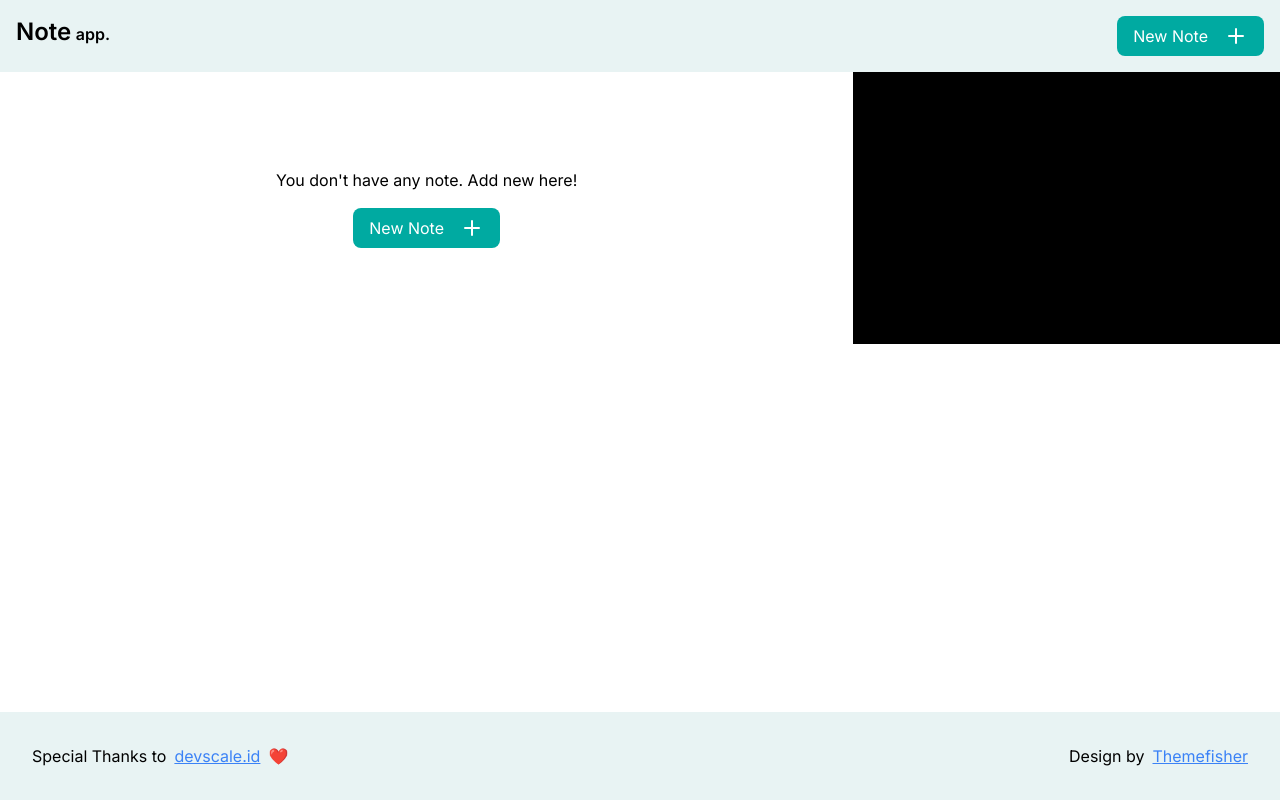
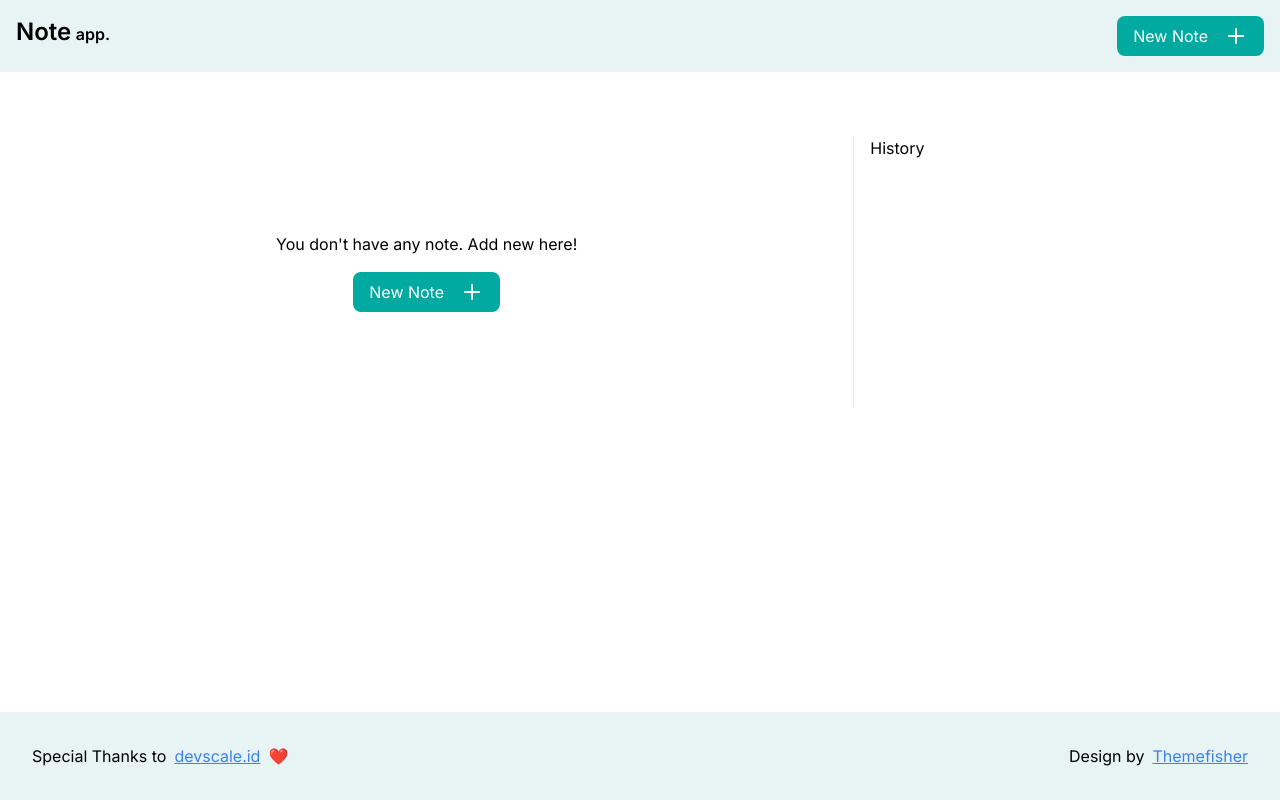
Before and after one commit to jordanmaulana/notenextjs, a Next.js app: page / in a window 1280 px wide. Built offline with nearby package versions, Linux system fonts and the light colour scheme.

Commit message:
complete flow

```diff
--- a/src/app/page.js
+++ b/src/app/page.js
@@ -1,17 +1,20 @@
 import { Footer } from "@/components/globals/footer";
 import { Header } from "@/components/globals/header";
+import { NoteHistory } from "@/components/note_history/NoteHistory";
 import { NotePreview } from "@/components/notes/NotePreview";
 
 export default function Home() {
   return (
     <div className="flex flex-col h-screen">
       <Header></Header>
-      <main className="grow">
-        <div className="flex">
+      <main className="flex-1 py-16 overflow-y-scroll">
+        <div className="flex divide-x divide-solid">
           <div className="basis-2/3">
             <NotePreview />
           </div>
-          <div className="basis-1/3 bg-black"></div>
+          <div className="basis-1/3 ">
+            <NoteHistory></NoteHistory>
+          </div>
         </div>
       </main>
       <Footer></Footer>
--- a/src/components/globals/footer.jsx
+++ b/src/components/globals/footer.jsx
@@ -2,7 +2,7 @@ import React from "react";
 
 export const Footer = () => {
   return (
-    <footer className="text-center bg-regal-blue mt-24 p-8 w-full">
+    <footer className="text-center bg-regal-blue p-8 w-full">
       <div className="flex justify-between items-end text-black">
         <div className="gap-2 flex">
           <p> Special Thanks to</p>
--- /dev/null
+++ b/src/components/note_history/HistoryCard.jsx
@@ -0,0 +1,38 @@
+import { formatDate } from "@/utilities/date-utility";
+import React from "react";
+import { RotateCcw } from "lucide-react";
+import { NoteContext } from "../providers/NoteProvider";
+import { useContext } from "react";
+
+export const HistoryCard = ({ date, content, note, index }) => {
+  const { restoreNote } = useContext(NoteContext);
+
+  let noteItem = <div></div>;
+
+  if (note !== undefined) {
+    noteItem = (
+      <div className="flex items-center gap-4">
+        <div className="px-4 py-2 bg-blue-300 w-fit rounded-lg mt-2">
+          <h2 className="font-semibold p-0">{note.title}</h2>
+          <p className="text-xs p-0">{note.body}</p>
+        </div>
+        <div
+          className="flex gap-2 text-white bg-orange-400 py-2 px-4 rounded-md cursor-pointer"
+          onClick={() => restoreNote(index)}
+        >
+          Restore
+          <RotateCcw color="white"></RotateCcw>
+        </div>
+      </div>
+    );
+  }
+
+  return (
+    <div className="py-4">
+      <div className="text-xs">{formatDate(date)}</div>
+      <div>{content}</div>
+
+      {noteItem}
+    </div>
+  );
+};
--- /dev/null
+++ b/src/components/note_history/NoteHistory.jsx
@@ -0,0 +1,26 @@
+"use client";
+
+import { useContext } from "react";
+import { NoteContext } from "@/components/providers/NoteProvider";
+import { HistoryCard } from "./HistoryCard";
+
+export const NoteHistory = () => {
+  const { histories } = useContext(NoteContext);
+
+  return (
+    <div className="px-4 max-h-screen overflow-hidden">
+      History
+      {(histories ?? []).map(({ date, content, note }, index) => {
+        return (
+          <HistoryCard
+            key={index}
+            date={date}
+            content={content}
+            note={note}
+            index={index}
+          ></HistoryCard>
+        );
+      })}
+    </div>
+  );
+};
--- a/src/components/notes/AddNoteButton.jsx
+++ b/src/components/notes/AddNoteButton.jsx
@@ -10,7 +10,7 @@ export const AddNoteButton = () => {
   return (
     <div
       className="flex w-fit items-center gap-4 bg-bold-regal py-2 px-4 rounded-lg text-white cursor-pointer"
-      onClick={addNote}
+      onClick={() => addNote()}
     >
       New Note
       <Plus color="white" />
--- /dev/null
+++ b/src/components/notes/NewLabel.jsx
@@ -0,0 +1,11 @@
+import React from "react";
+
+export const NewLabel = ({ isNew }) => {
+  if (isNew)
+    return (
+      <div className="bg-orange-500 rounded-md w-fit py-1 px-2 text-white text-xs">
+        New
+      </div>
+    );
+  return <div></div>;
+};
--- a/src/components/notes/NoteCard.jsx
+++ b/src/components/notes/NoteCard.jsx
@@ -2,33 +2,34 @@
 
 import { useContext, useState } from "react";
 import { NoteContext } from "../providers/NoteProvider";
+import { NewLabel } from "./NewLabel";
+import { formatDate } from "@/utilities/date-utility";
 
-function formatDate(date) {
-  const formattedDate = new Date(date).toLocaleDateString("id-ID");
-  return formattedDate;
-}
-
-export const NoteCard = ({ date, title, content, index }) => {
+export const NoteCard = ({ date, title, content, isNew, index }) => {
   const { deleteNote, changeContent, changeTitle } = useContext(NoteContext);
 
   return (
-    <div className="flex flex-col hover:bg-regal-blue p-4 rounded-lg">
-      <div className="bg-bold-regal rounded-md w-fit py-1 px-2 text-white text-xs">
-        {formatDate(date)}
+    <div className="flex flex-col hover:bg-regal-blue p-4 rounded-lg h-fit">
+      <div className="flex gap-4">
+        <div className="bg-bold-regal rounded-md w-fit py-1 px-2 text-white text-xs">
+          {formatDate(date)}
+        </div>
+        <NewLabel isNew={isNew}></NewLabel>
       </div>
       <input
         id={`title${index}`}
         value={title}
         onChange={(e) => changeTitle(index, e.target.value)}
-        className="w-fit text-black focus:outline-none text-2xl font-bold rounded-lg resize-none bg-transparent mt-4"
+        className="w-full text-black focus:outline-none text-2xl font-bold rounded-lg resize-none bg-transparent mt-4"
         placeholder="Title here"
       ></input>
       <textarea
         id={`content${index}`}
         value={content}
         onChange={(e) => changeContent(index, e.target.value)}
-        className="w-fit text-black focus:outline-none mt-2  text-sm rounded-lg resize-none bg-transparent"
+        className="w-full text-black focus:outline-none mt-2  text-sm rounded-lg resize-none bg-transparent"
         placeholder="Content here"
+        rows={6}
       ></textarea>
       <button
         className="border-2 border-rose-500 text-white text-xs font-medium rounded-lg py-2 px-4 mt-8 w-fit bg-rose-500"
--- a/src/components/notes/NotePreview.jsx
+++ b/src/components/notes/NotePreview.jsx
@@ -11,13 +11,14 @@ export const NotePreview = () => {
   if (notes.length === 0) return <EmptyPlaceholder></EmptyPlaceholder>;
   return (
     <div className="grid grid-cols-3 gap-6 h-full p-8">
-      {notes.map(({ date, title, body }, index) => {
+      {(notes ?? []).map(({ date, title, body, isNew }, index) => {
         return (
           <NoteCard
             key={index}
             date={date}
             title={title}
             content={body}
+            isNew={isNew}
             index={index}
           />
         );
--- a/src/components/providers/NoteProvider.jsx
+++ b/src/components/providers/NoteProvider.jsx
@@ -5,26 +5,67 @@ import { createContext, useState, useEffect } from "react";
 export const NoteContext = createContext();
 
 export const NoteProvider = ({ children }) => {
+  const noteKey = "notes";
+  const historyKey = "histories";
+
   const [notes, setNotes] = useState([]);
-  const [history, setHistory] = useState([]);
+  const [histories, setHistories] = useState([]);
 
-  function addNote() {
+  function addNote(note) {
     const newNotes = [...notes];
+    newNotes.forEach((e) => (e.isNew = false));
+    /// pengennya kalo note itu ga diisi, nilai defaultnya jadi ini
+    /// sedangkan kalo keisi, dia langsung ambil dari props note
     const newNote = {
       title: "",
       date: Date.now(),
       body: "",
+      isNew: true,
     };
-    newNotes.push(newNote);
+
+    console.log(note);
+
+    if (note === undefined) {
+      // note langsung masuk dari props
+      console.log("newNote");
+      newNotes.unshift(newNote);
+    } else {
+      // note ambil dari newNote
+      console.log(`props note`);
+      newNotes.unshift(note);
+    }
     setNotes(newNotes);
-    localStorage.setItem("notes", JSON.stringify(newNotes));
+    localStorage.setItem(noteKey, JSON.stringify(newNotes));
+    addHistory({ content: "Added a new note" });
+  }
+
+  function addHistory({ content, note }) {
+    const newHistories = [...histories];
+    const newHistory = {
+      content: content,
+      note: note,
+      date: Date.now(),
+    };
+    newHistories.unshift(newHistory);
+    setHistories(newHistories);
+    console.log(`add history ${JSON.stringify(newHistory)}`);
+    localStorage.setItem(historyKey, JSON.stringify(newHistories));
+  }
+
+  function restoreNote(index) {
+    addNote(histories[index].note);
+    delete histories[index].note;
+    setHistories(histories);
+    localStorage.setItem(historyKey, JSON.stringify(histories));
   }
 
   function deleteNote(index) {
     const newNotes = [...notes];
+    const deletedNote = newNotes[index];
     newNotes.splice(index, 1);
     setNotes(newNotes);
-    localStorage.setItem("notes", JSON.stringify(newNotes));
+    localStorage.setItem(noteKey, JSON.stringify(newNotes));
+    addHistory({ content: "Deleted a note", note: deletedNote });
   }
 
   function changeContent(index, newContent) {
@@ -32,27 +73,41 @@ export const NoteProvider = ({ children }) => {
     newNotes[index].body = newContent;
 
     setNotes(newNotes);
-    localStorage.setItem("notes", JSON.stringify(newNotes));
+    localStorage.setItem(noteKey, JSON.stringify(newNotes));
   }
 
   function changeTitle(index, newContent) {
     const newNotes = [...notes];
     newNotes[index].title = newContent;
     setNotes(newNotes);
-    localStorage.setItem("notes", JSON.stringify(newNotes));
+    localStorage.setItem(noteKey, JSON.stringify(newNotes));
   }
 
   useEffect(() => {
-    const data = localStorage.getItem("notes");
-    if (data) {
-      const currentNotes = JSON.parse(data);
-      setNotes(currentNotes);
+    const note = localStorage.getItem(noteKey);
+    if (note) {
+      setNotes(JSON.parse(note));
+      console.log(`notes ${JSON.stringify(note)}`);
+    }
+
+    const history = localStorage.getItem(historyKey);
+    if (history) {
+      setHistories(JSON.parse(history));
+      console.log(`history ${JSON.stringify(history)}`);
     }
   }, []);
 
   return (
     <NoteContext.Provider
-      value={{ notes, addNote, deleteNote, changeContent, changeTitle }}
+      value={{
+        notes,
+        addNote,
+        deleteNote,
+        changeContent,
+        changeTitle,
+        restoreNote,
+        histories,
+      }}
     >
       {children}
     </NoteContext.Provider>
--- /dev/null
+++ b/src/utilities/date-utility.jsx
@@ -0,0 +1,11 @@
+export function formatDate(date) {
+  const formattedDate = new Date(date).toLocaleDateString("id-ID", {
+    day: "2-digit",
+    month: "short",
+    year: "numeric",
+    hour: "numeric",
+    minute: "numeric",
+    hour12: false,
+  });
+  return formattedDate;
+}
```
